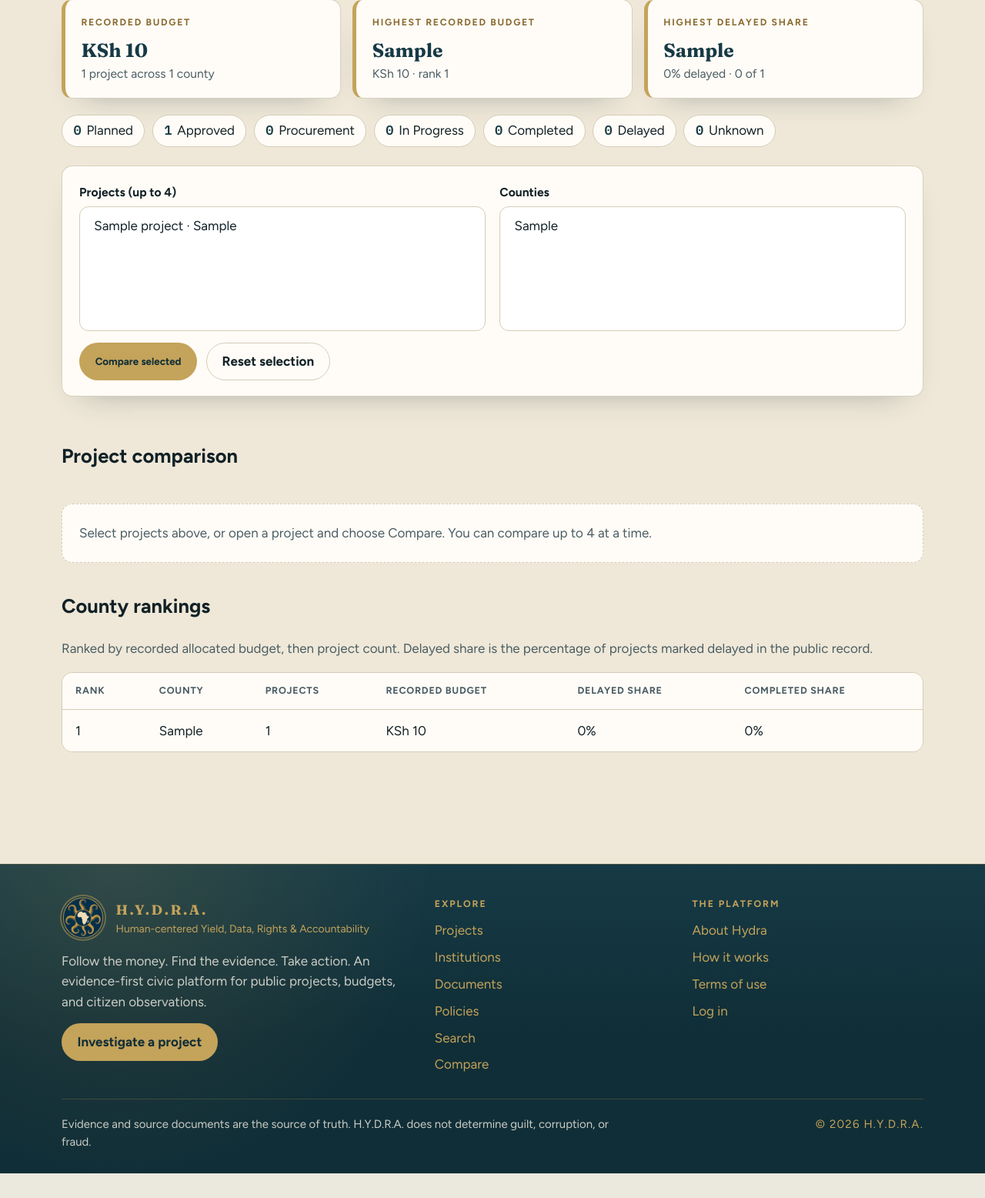
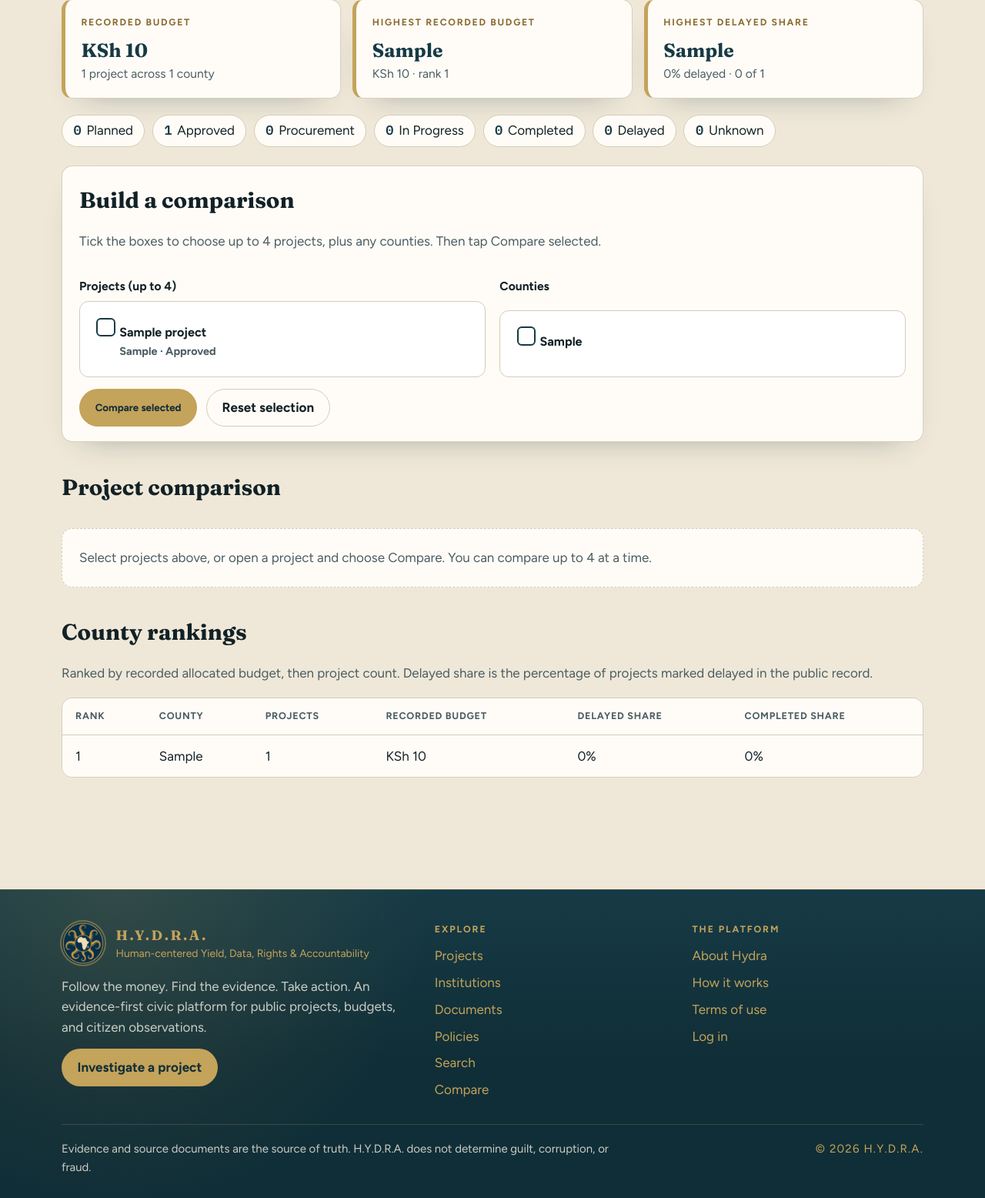
Before and after one commit to dukelester/the_hydra, a Django app: page /projects/compare/ in a window 1280 px wide. Shown: the part 227-1783 px from the top of the page at 77% size. Before the commit the page ends 1751 px from the top, so only its background shows below. Run offline with Django 5.2, Linux system fonts and the light colour scheme; tables that the repository leaves empty hold one stand-in row (values such as "Sample post").

Commit message:
added a checkbox for easy adding to compare and updated the buttons for be nice and clear

```diff
--- a/static/css/app.css
+++ b/static/css/app.css
@@ -400,6 +400,7 @@ summary:focus-visible {
 }
 
 .btn {
+  appearance: none;
   display: inline-flex;
   align-items: center;
   justify-content: center;
@@ -846,7 +847,9 @@ textarea {
   align-items: end;
   margin-bottom: 1.2rem;
 }
-.section h2, .project-page h2, .prose h2, .report-page h2, .investigation-page h2 {
+.section-head h2 { margin-bottom: 0.15rem; }
+.section-head .muted { margin: 0; }
+.section h2, .project-page h2, .prose h2, .report-page h2, .investigation-page h2, .compare-page h2 {
   font-family: var(--font-display);
   font-size: 1.7rem;
   margin: 0 0 0.55rem;
@@ -1529,12 +1532,83 @@ textarea:focus,
   border: 1px solid rgba(213, 204, 184, 0.9);
   border-radius: var(--radius);
   box-shadow: var(--shadow);
-  padding: 1.2rem 1.3rem;
-  margin-bottom: 0.4rem;
-}
-.compare-picker select[multiple] {
-  min-height: 9.5rem;
+  padding: 1.2rem 1.3rem 1.15rem;
+  margin-bottom: 1.4rem;
+}
+.compare-picker-head { grid-column: 1 / -1; }
+.compare-picker-head h2 { margin-bottom: 0.25rem; }
+.compare-options {
+  max-height: 16rem;
+  overflow: auto;
+  display: grid;
+  gap: 0.4rem;
+  padding: 0.5rem;
+  border: 1px solid var(--rule);
   border-radius: 12px;
+  background: #fff;
+  -webkit-overflow-scrolling: touch;
+}
+.compare-option {
+  position: relative;
+  display: grid;
+  grid-template-columns: 1.45rem 1fr;
+  gap: 0.75rem;
+  align-items: center;
+  margin: 0;
+  min-height: 3.1rem;
+  padding: 0.65rem 0.7rem;
+  border-radius: 12px;
+  border: 1px solid transparent;
+  cursor: pointer;
+}
+.compare-option:hover { background: var(--paper); }
+.compare-option:has(:checked) {
+  background: #fff8e8;
+  border-color: rgba(196, 163, 90, 0.55);
+}
+.compare-option.is-disabled {
+  opacity: 0.45;
+  cursor: not-allowed;
+}
+.compare-check {
+  position: absolute;
+  inset: 0;
+  width: 100%;
+  height: 100%;
+  margin: 0;
+  opacity: 0;
+  cursor: pointer;
+  z-index: 1;
+}
+.compare-tick {
+  width: 1.45rem;
+  height: 1.45rem;
+  border: 2px solid var(--sea);
+  border-radius: 6px;
+  background: #fff;
+  display: grid;
+  place-items: center;
+  flex-shrink: 0;
+  pointer-events: none;
+}
+.compare-option:has(:checked) .compare-tick {
+  background: var(--gold);
+  border-color: var(--gold-deep);
+}
+.compare-option:has(:checked) .compare-tick::after {
+  content: "";
+  width: 0.32rem;
+  height: 0.62rem;
+  border: solid var(--sea-deep);
+  border-width: 0 2.5px 2.5px 0;
+  transform: rotate(45deg) translate(-1px, -1px);
+}
+.compare-option strong { display: block; font-size: 0.95rem; }
+.compare-option em {
+  display: block;
+  font-style: normal;
+  color: var(--ink-soft);
+  font-size: 0.85rem;
 }
 .compare-picker-actions {
   grid-column: 1 / -1;
--- /dev/null
+++ b/static/js/compare.js
@@ -0,0 +1,20 @@
+(function () {
+  const group = document.querySelector("[data-compare-limit]");
+  if (!group) return;
+
+  const max = Number(group.getAttribute("data-compare-limit") || 0);
+  if (!max) return;
+
+  const boxes = Array.from(group.querySelectorAll('input[type="checkbox"]'));
+
+  function sync() {
+    const chosen = boxes.filter((box) => box.checked).length;
+    boxes.forEach((box) => {
+      box.disabled = !box.checked && chosen >= max;
+      box.closest(".compare-option")?.classList.toggle("is-disabled", box.disabled);
+    });
+  }
+
+  boxes.forEach((box) => box.addEventListener("change", sync));
+  sync();
+})();
--- a/templates/base.html
+++ b/templates/base.html
@@ -29,5 +29,6 @@
   <script src="{% static 'js/htmx.min.js' %}" defer></script>
   <script src="{% static 'js/search.js' %}" defer></script>
   <script src="{% static 'js/nav.js' %}" defer></script>
+  {% block extra_js %}{% endblock %}
 </body>
 </html>
--- a/templates/projects/compare.html
+++ b/templates/projects/compare.html
@@ -1,4 +1,5 @@
 {% extends "base.html" %}
+{% load static %}
 {% block title %}Compare projects and counties{% endblock %}
 {% block content %}
 <section class="page-head">
@@ -40,21 +41,42 @@
   {% endif %}
 
   <form class="compare-picker" method="get">
-    <div class="field">
-      <label for="p">Projects (up to {{ max_compare }})</label>
-      <select id="p" name="p" class="form-input" multiple size="6">
-        {% for project in all_projects %}
-          <option value="{{ project.slug }}" {% if project.slug in selected_slugs %}selected{% endif %}>{{ project.name }} · {{ project.county }}</option>
-        {% endfor %}
-      </select>
+    <div class="compare-picker-head">
+      <h2>Build a comparison</h2>
+      <p class="muted">Tick the boxes to choose up to {{ max_compare }} projects, plus any counties. Then tap Compare selected.</p>
     </div>
     <div class="field">
-      <label for="county">Counties</label>
-      <select id="county" name="county" class="form-input" multiple size="6">
+      <label id="compare-projects-label">Projects (up to {{ max_compare }})</label>
+      <div class="compare-options" role="group" aria-labelledby="compare-projects-label" data-compare-limit="{{ max_compare }}">
+        {% for project in all_projects %}
+          <label class="compare-option">
+            <input class="compare-check" type="checkbox" name="p" value="{{ project.slug }}" {% if project.slug in selected_slugs %}checked{% endif %}>
+            <span class="compare-tick" aria-hidden="true"></span>
+            <span>
+              <strong>{{ project.name }}</strong>
+              <em>{{ project.county }} · {{ project.get_status_display }}</em>
+            </span>
+          </label>
+        {% empty %}
+          <p class="muted">No projects are available yet.</p>
+        {% endfor %}
+      </div>
+    </div>
+    <div class="field">
+      <label id="compare-counties-label">Counties</label>
+      <div class="compare-options" role="group" aria-labelledby="compare-counties-label">
         {% for county in all_counties %}
-          <option value="{{ county }}" {% if county in selected_counties %}selected{% endif %}>{{ county }}</option>
+          <label class="compare-option">
+            <input class="compare-check" type="checkbox" name="county" value="{{ county }}" {% if county in selected_counties %}checked{% endif %}>
+            <span class="compare-tick" aria-hidden="true"></span>
+            <span>
+              <strong>{{ county }}</strong>
+            </span>
+          </label>
+        {% empty %}
+          <p class="muted">No counties are recorded yet.</p>
         {% endfor %}
-      </select>
+      </div>
     </div>
     <div class="compare-picker-actions">
       <button class="btn btn-primary" type="submit">Compare selected</button>
@@ -64,15 +86,31 @@
 
   <section>
     <div class="section-head">
-      <h2>Project comparison</h2>
+      <div>
+        <h2>Project comparison</h2>
+        {% if projects %}
+          <p class="muted">{{ projects|length }} of {{ max_compare }} selected</p>
+        {% endif %}
+      </div>
       {% if projects %}
         <form method="post" action="{% url 'projects:compare-clear' %}">
           {% csrf_token %}
-          <button class="text-link" type="submit">Clear projects</button>
+          <button class="btn btn-secondary btn-compact" type="submit">Clear projects</button>
         </form>
       {% endif %}
     </div>
     {% if projects %}
+      <div class="compare-chosen">
+        {% for project in projects %}
+          <span class="compare-chip">
+            {{ project.name }}
+            <form method="post" action="{% url 'projects:compare-remove' project.slug %}">
+              {% csrf_token %}
+              <button type="submit" aria-label="Remove {{ project.name }} from compare">&times;</button>
+            </form>
+          </span>
+        {% endfor %}
+      </div>
       <div class="table-wrap">
         <table class="compare-table">
           <caption class="sr-only">Side-by-side project comparison</caption>
@@ -116,17 +154,6 @@
             <tr>
               <th scope="row">Evidence coverage</th>
               {% for project in projects %}<td>{{ project.coverage.percent }}% · {{ project.coverage.supported }}/{{ project.coverage.total_claims }}</td>{% endfor %}
-            </tr>
-            <tr>
-              <th scope="row"></th>
-              {% for project in projects %}
-                <td>
-                  <form method="post" action="{% url 'projects:compare-remove' project.slug %}">
-                    {% csrf_token %}
-                    <button class="text-link" type="submit">Remove</button>
-                  </form>
-                </td>
-              {% endfor %}
             </tr>
           </tbody>
         </table>
@@ -208,3 +235,6 @@
   </section>
 </section>
 {% endblock %}
+{% block extra_js %}
+<script src="{% static 'js/compare.js' %}" defer></script>
+{% endblock %}
```
Also changed, not shown: other parts of static/css/app.css (+35 -0 lines), tests/test_follow.py (+4 -0 lines).
